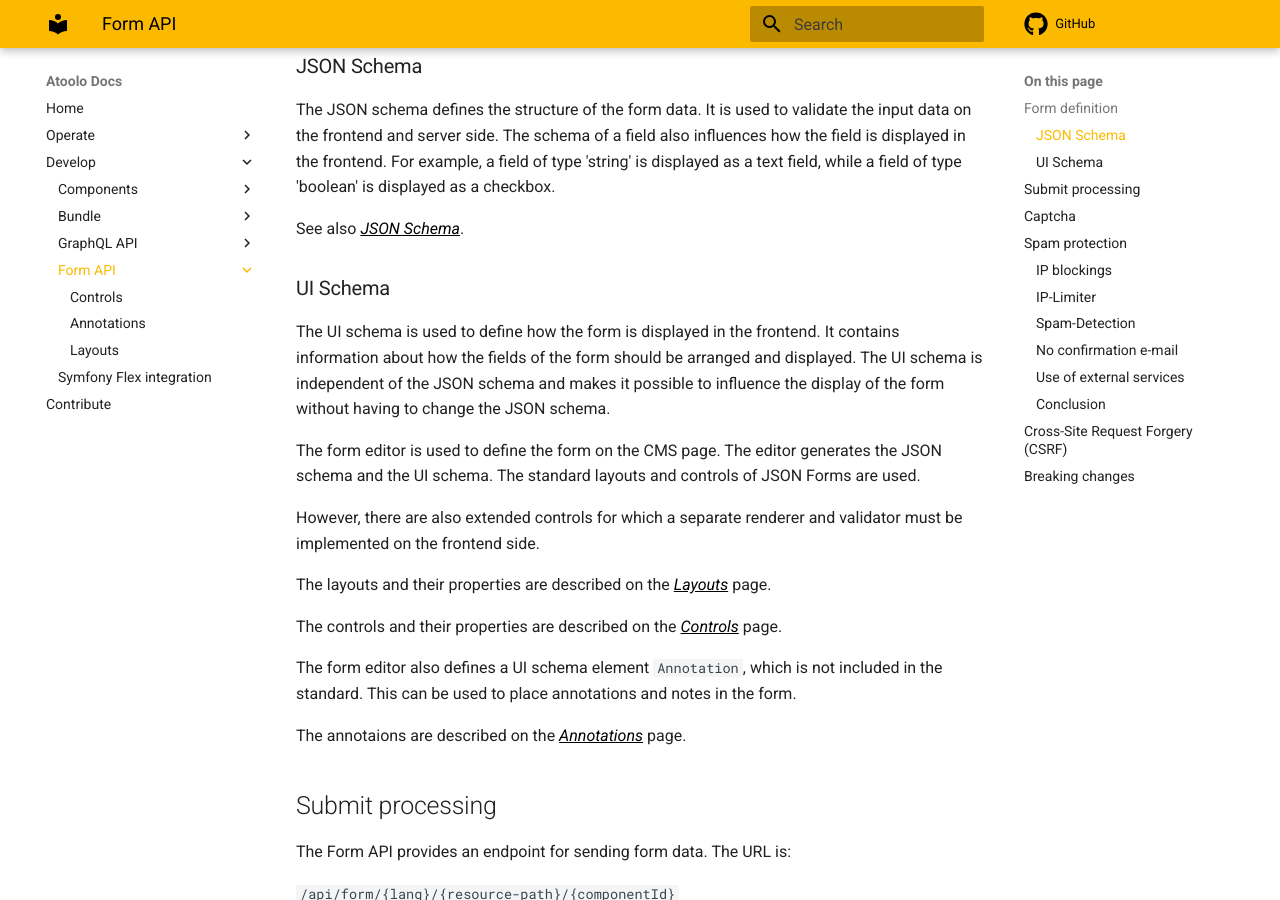
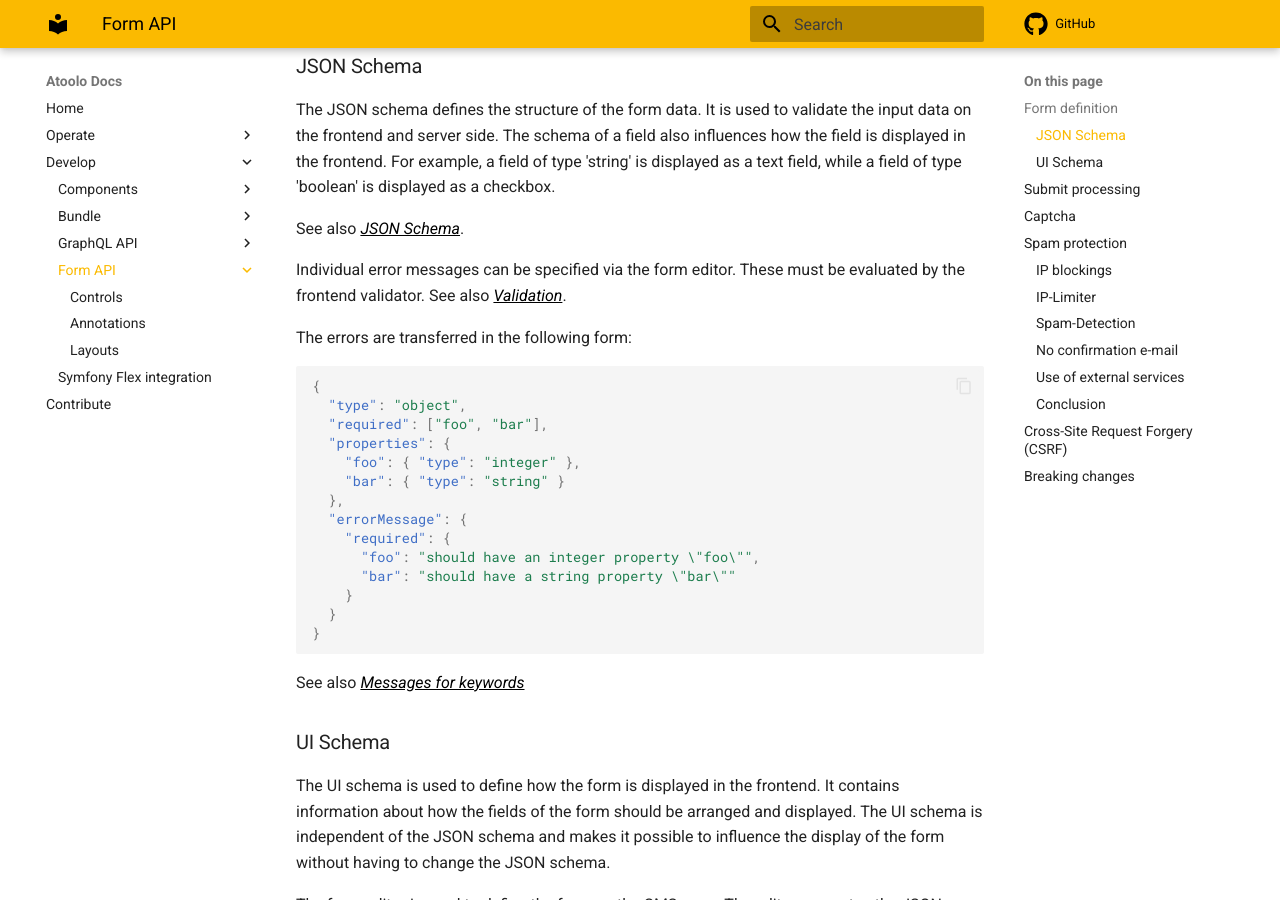
Before and after one commit to sitepark/atoolo-docs, an MkDocs documentation site: the page built from docs/develop/form/index.md, in a window 1280 px wide and 900 px high, scrolled down 1999 px. Built offline with MkDocs 1.6.1 and Material for MkDocs 9.7.7, drawn with Linux system fonts in a browser that asks for light colours; comment, search, counter and statistics services are not loaded.

Commit message:
docs(form-api): add json schema error definiition

````diff
--- a/docs/develop/form/index.md
+++ b/docs/develop/form/index.md
@@ -73,6 +73,29 @@ The response contains the form definition in JSON format:
 The JSON schema defines the structure of the form data. It is used to validate the input data on the frontend and server side. The schema of a field also influences how the field is displayed in the frontend. For example, a field of type 'string' is displayed as a text field, while a field of type 'boolean' is displayed as a checkbox.
 
 See also [JSON Schema](https://json-schema.org/){:target="\_blank"}.
+
+Individual error messages can be specified via the form editor. These must be evaluated by the frontend validator. See also [Validation](https://jsonforms.io/docs/validation/){:target="\_blank"}.
+
+The errors are transferred in the following form:
+
+```json
+{
+  "type": "object",
+  "required": ["foo", "bar"],
+  "properties": {
+    "foo": { "type": "integer" },
+    "bar": { "type": "string" }
+  },
+  "errorMessage": {
+    "required": {
+      "foo": "should have an integer property \"foo\"",
+      "bar": "should have a string property \"bar\""
+    }
+  }
+}
+```
+
+See also [Messages for keywords](https://github.com/ajv-validator/ajv-errors?tab=readme-ov-file#messages-for-keywords)
 
 ### UI Schema
 
````
